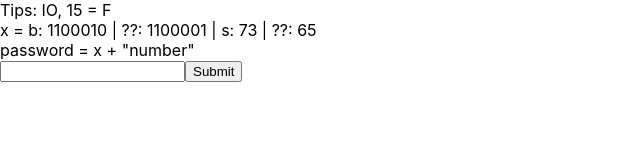
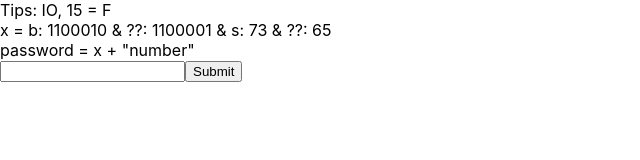
Before and after one commit to 62-26Nonny/Cyber-CTF, a React (Create React App) app: page /decimal in a window 1280 px wide. Shown: the top 160 px of the page, without its empty margins (0-640 px from the left). Built offline with nearby package versions, Linux system fonts and the light colour scheme.

Commit message:
Fix fourth

```diff
--- a/src/fourth.js
+++ b/src/fourth.js
@@ -24,7 +24,7 @@ export default function Fourth() {
         <div>
             <span>Tips: IO, 15 = F</span>
 
-            <div>x = b: 1100010 | ??: 1100001 | s: 73 | ??: 65</div>
+            <div>x = b: 1100010 & ??: 1100001 & s: 73 & ??: 65</div>
             <div>password = x + "number"</div>
             <input name='answer' type="text" onChange={handleChange} />
             <button onClick={handleSubmit}>Submit</button>
```
